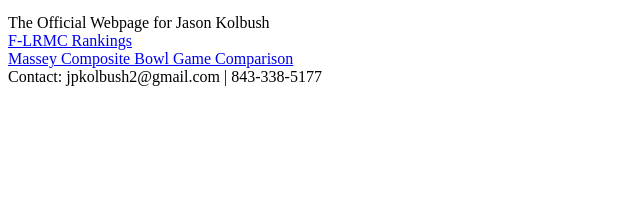
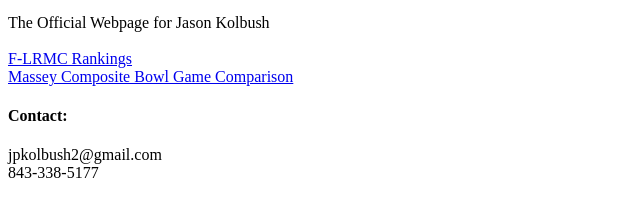
Before and after one commit to jpkolbush/jpkolbush.github.io, a plain HTML site: page index.html in a window 1280 px wide. Shown: the part 94-310 px from the top of the page, without its empty margins (0-640 px from the left). Drawn offline with Linux system fonts and the light colour scheme.

Commit message:
Formatting

```diff
--- a/index.html
+++ b/index.html
@@ -2,13 +2,13 @@
 <html>
 <body>
 	<a href="https://jpkolbush.github.io"> <img src="Logo.png" width="419" hight="115"> </a>
-	<p>The Official Webpage for Jason Kolbush <br>
+	<p>The Official Webpage for Jason Kolbush <br><br>
 
 	<a href="FLRMC.html">F-LRMC Rankings</a><br>
 
 
 	<a href="Massey.html">Massey Composite Bowl Game Comparison</a><br>
 
-	Contact: jpkolbush2@gmail.com | 843-338-5177</p>
+	<h4>Contact:</h4> jpkolbush2@gmail.com <br> 843-338-5177</p>
 </body>
 </html>
```
